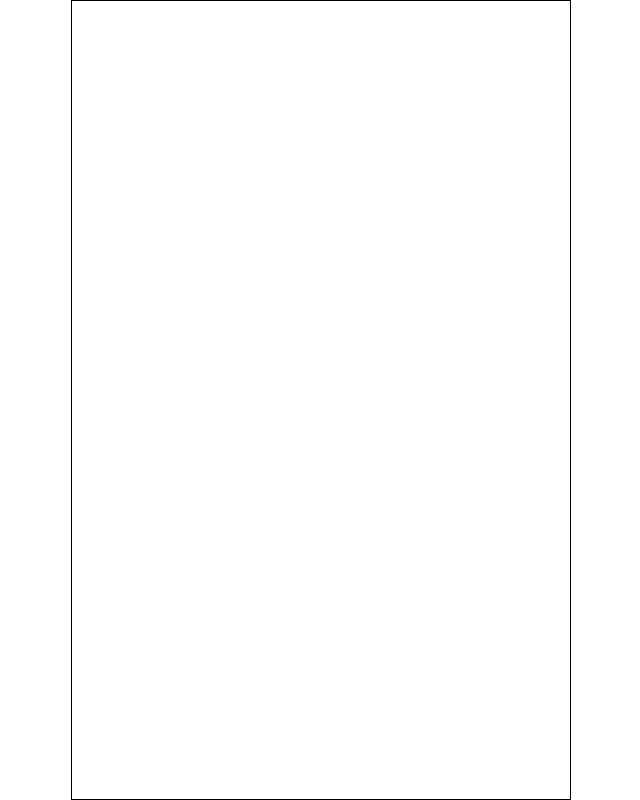
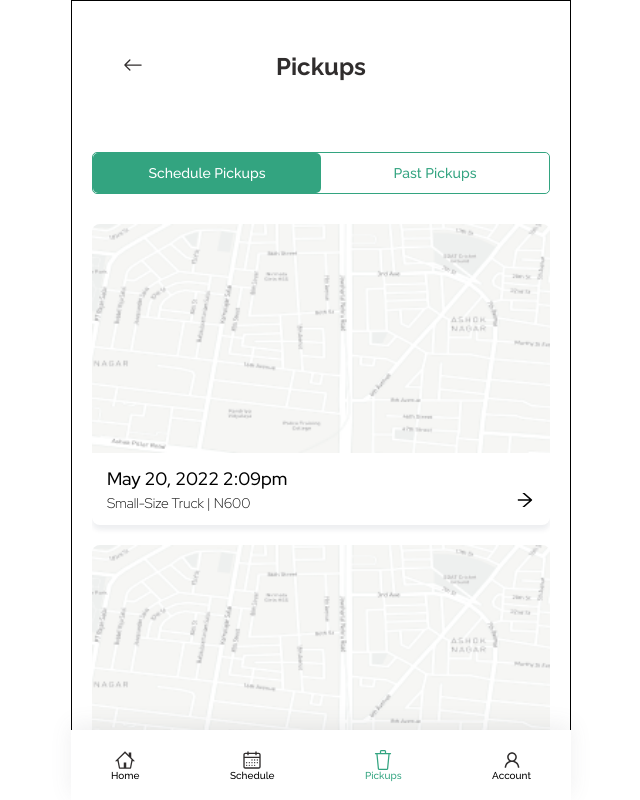
Before and after one commit to upgraded57/waste-mgt, a React (Vite) app: page /pickups in a window 1280 px wide. Before the commit this address had no page. Shown: the top 800 px of the page, without its empty margins (319-959 px from the left). Built offline with nearby package versions, Linux system fonts and the light colour scheme.

Commit message:
Added Notification and Pickup Page

```diff
--- a/index.html
+++ b/index.html
@@ -6,7 +6,7 @@
     <link rel="preconnect" href="https://fonts.googleapis.com" />
     <link rel="preconnect" href="https://fonts.gstatic.com" crossorigin />
     <link
-      href="https://fonts.googleapis.com/css2?family=Raleway:wght@500;600;700&family=Red+Hat+Display:wght@300&display=swap"
+      href="https://fonts.googleapis.com/css2?family=Raleway:wght@500;600;700&family=Red+Hat+Display:wght@300;500&display=swap"
       rel="stylesheet"
     />
     <title>Dustbin - Waste Management APP</title>
--- a/src/App.jsx
+++ b/src/App.jsx
@@ -1,6 +1,7 @@
 import React, { Suspense } from "react";
 import { BrowserRouter, Route, Routes } from "react-router-dom";
 import Loader from "./Components/Loader/Loader";
+
 const Onboarding = React.lazy(() => import("./Pages/Onboarding/Onboarding"));
 const Home = React.lazy(() => import("./Pages/Home/Home"));
 const Auth = React.lazy(() => import("./Pages/Auth/Auth"));
@@ -10,7 +11,11 @@ const PasswordRecovery = React.lazy(() =>
 const PasswordReset = React.lazy(() =>
   import("./Pages/PasswordReset/PasswordReset")
 );
+const Notifications = React.lazy(() =>
+  import("./Pages/Notifications/Notifications")
+);
 const Search = React.lazy(() => import("./Pages/Search/Search"));
+const Pickups = React.lazy(() => import("./Pages/Pickups/Pickups"));
 
 function App() {
   return (
@@ -65,6 +70,22 @@ function App() {
               </Suspense>
             }
           />
+          <Route
+            path="/notifications"
+            element={
+              <Suspense fallback={<Loader type="placeholder" />}>
+                <Notifications />
+              </Suspense>
+            }
+          />
+          <Route
+            path="/pickups"
+            element={
+              <Suspense fallback={<Loader type="placeholder" />}>
+                <Pickups />
+              </Suspense>
+            }
+          />
         </Routes>
       </BrowserRouter>
     </div>
--- a/src/Components/Navbar/Navbar.jsx
+++ b/src/Components/Navbar/Navbar.jsx
@@ -37,7 +37,7 @@ export default function Navbar() {
             ? "navbar__nav active"
             : "navbar__nav"
         }
-        // onClick={() => navigate("/pickups")}
+        onClick={() => navigate("/pickups")}
       >
         <SlTrash className="icon-sm" />
         <span>Pickups</span>
--- a/src/Components/Topbar/Topbar.jsx
+++ b/src/Components/Topbar/Topbar.jsx
@@ -3,10 +3,10 @@ import "./topbar.css";
 import { BsArrowLeft } from "react-icons/bs";
 
 export default function Topbar({ header }) {
-  // const navigate = useNavigate();
+  const navigate = useNavigate();
   return (
     <div className="topbar">
-      <div className="topbar__back-icon">
+      <div className="topbar__back-icon" onClick={() => navigate(-1)}>
         <BsArrowLeft className="icon-sm" />
       </div>
       <h1 className="h-300">{header}</h1>
--- a/src/Pages/Home/home.css
+++ b/src/Pages/Home/home.css
@@ -95,7 +95,7 @@
 .home__body-map {
   z-index: -1;
   width: 100%;
-  height: calc(100vh - 200px);
+  height: calc(100vh - 190px);
   overflow: scroll;
 }
 
@@ -117,3 +117,65 @@
   justify-content: center;
   box-shadow: 0px 5px 10px rgba(0, 0, 0, 0.3);
 }
+
+.home__recent-search {
+  position: absolute;
+  inset: 0;
+  top: 130px;
+  background: white;
+  padding-top: 70px;
+  transition: 0.3s;
+  transform-origin: top;
+  transform: scaleY(0);
+}
+
+.home__recent-search.active {
+  transform: scaleY(1);
+}
+
+.home__recent-search-top {
+  display: flex;
+  justify-content: space-between;
+  align-items: center;
+  margin-inline: auto;
+  width: 90%;
+  padding-bottom: 10px;
+  border-bottom: 1px solid #c4c4c4;
+}
+
+.home__recent-search-top p {
+  color: #302d2d;
+  font-family: "Raleway", sans-serif;
+  font-size: 16px;
+  font-weight: 500;
+}
+
+.home__recent-search-top span {
+  color: var(--pry-clr);
+  font-family: "Raleway", sans-serif;
+  font-size: 14px;
+  font-weight: 500;
+}
+
+.home__recent-search-list {
+  padding: 20px 4%;
+}
+
+.home__recent-search-list ul {
+  list-style: none;
+}
+
+.home__recent-search-list ul li {
+  display: flex;
+  align-items: center;
+  justify-content: space-between;
+  color: #5c5c5c;
+  font-family: "Raleway", sans-serif;
+  font-size: 14px;
+  font-weight: 500;
+  padding-block: 10px;
+}
+
+.home__recent-search-list ul li .icon {
+  font-size: 18px;
+}
--- /dev/null
+++ b/src/Pages/Notifications/Notification.jsx
@@ -0,0 +1,21 @@
+import "./notifications.css";
+
+export default function Notification({ header, icon }) {
+  return (
+    <div className="notification">
+      <div className="notification-header">
+        <div className="notification-header-icon">
+          <span className="icon">{icon}</span>
+        </div>
+        <h3 className="h-100">{header}</h3>
+      </div>
+      <div className="notification-body">
+        <p>
+          Lorem ipsum dolor sit amet consectetur adipisicing elit. Animi
+          incidunt, maxime officiis molestias dolores velit.
+        </p>
+        <div className="notification-body-time">30m</div>
+      </div>
+    </div>
+  );
+}
--- /dev/null
+++ b/src/Pages/Notifications/Notifications.jsx
@@ -0,0 +1,25 @@
+import React from "react";
+import Topbar from "../../Components/Topbar/Topbar";
+import Notification from "./Notification";
+import { BsTruck } from "react-icons/bs";
+import { CiWallet } from "react-icons/ci";
+
+export default function Notifications() {
+  return (
+    <>
+      <Topbar header="Notifications" />
+      <div className="notifications">
+        <Notification
+          header="Your trash truck has arrived"
+          icon={<BsTruck />}
+        />
+        <Notification header="Payment Verified" icon={<CiWallet />} />
+        <Notification
+          header="Have you taken your trash out today?"
+          icon={<BsTruck />}
+        />
+        <Notification header="Payment Verified" icon={<CiWallet />} />
+      </div>
+    </>
+  );
+}
--- /dev/null
+++ b/src/Pages/Notifications/notifications.css
@@ -0,0 +1,50 @@
+.notifications {
+  padding: 4%;
+}
+
+.notification {
+  display: flex;
+  flex-direction: column;
+  gap: 10px;
+  margin-bottom: 30px;
+}
+
+.notification-header {
+  display: flex;
+  align-items: center;
+  gap: 10px;
+}
+
+.notification-header-icon {
+  display: flex;
+  align-items: center;
+  justify-content: center;
+  width: 28px;
+  height: 28px;
+  background: rgba(51, 164, 128, 0.2);
+  border-radius: 5px;
+}
+
+.notification-header-icon .icon {
+  font-size: 18px;
+  color: rgba(51, 164, 128, 1);
+  display: flex;
+}
+
+.notification-body {
+  display: flex;
+  align-items: flex-end;
+  gap: 10px;
+}
+
+.notification-body p {
+  font-family: "Red Hat Display", sans-serif;
+  font-size: 14px;
+  font-weight: 300;
+}
+
+.notification-body-time {
+  font-family: "Red Hat Display", sans-serif;
+  font-size: 12px;
+  font-weight: 500;
+}
--- /dev/null
+++ b/src/Pages/Pickups/PickupItem.jsx
@@ -0,0 +1,22 @@
+import "./pickups.css";
+import mapImg from "../../assets/images/maps.png";
+import { AiOutlineArrowRight } from "react-icons/ai";
+
+export default function PickupItem() {
+  return (
+    <div className="pickup">
+      <div className="pickup__map-img">
+        <img src={mapImg} alt="" />
+      </div>
+      <div className="pickup__content">
+        <h2>May 20, 2022 2:09pm</h2>
+        <div className="pickup__content-desc">
+          <p>Small-Size Truck | N600</p>
+          <span className="icon">
+            <AiOutlineArrowRight />
+          </span>
+        </div>
+      </div>
+    </div>
+  );
+}
--- /dev/null
+++ b/src/Pages/Pickups/Pickups.jsx
@@ -0,0 +1,65 @@
+import "./pickups.css";
+import Navbar from "./../../Components/Navbar/Navbar";
+import Topbar from "./../../Components/Topbar/Topbar";
+import PickupItem from "./PickupItem";
+
+import historyImg from "../../assets/images/note.png";
+
+export default function Pickups() {
+  const screenLeft = (e) => {
+    document.querySelector(".pickups__screens").style.left = "0";
+    const past = document.querySelector(".past");
+    if (!e.target.classList.contains("active")) {
+      e.target.classList.add("active");
+    }
+    if (past.classList.contains("active")) {
+      past.classList.remove("active");
+    }
+  };
+
+  const screenRight = (e) => {
+    document.querySelector(".pickups__screens").style.left = "-100%";
+    if (!e.target.classList.contains("active")) {
+      e.target.classList.add("active");
+    }
+    const schedule = document.querySelector(".schedule");
+    if (schedule.classList.contains("active")) {
+      schedule.classList.remove("active");
+    }
+  };
+  return (
+    <>
+      <Topbar header="Pickups" />
+      <div className="pickups">
+        <div className="pickups__nav">
+          <span className="active schedule" onClick={screenLeft}>
+            Schedule Pickups
+          </span>
+          <span onClick={screenRight} className="past">
+            Past Pickups
+          </span>
+        </div>
+        <div className="pickups__container">
+          <div className="pickups__screens">
+            <div className="pickups__screen">
+              <PickupItem />
+              <PickupItem />
+              <PickupItem />
+              <PickupItem />
+            </div>
+            <div className="pickups__screen">
+              <div className="pickups__screen-history">
+                <img src={historyImg} alt="" />
+                <h2 className="h-200">No History yet</h2>
+                <p className="text-body">
+                  You don’t have any active pickups history yet.
+                </p>
+              </div>
+            </div>
+          </div>
+        </div>
+      </div>
+      <Navbar />
+    </>
+  );
+}
--- /dev/null
+++ b/src/Pages/Pickups/pickups.css
@@ -0,0 +1,113 @@
+.pickups {
+  padding: 4%;
+}
+
+.pickups__nav {
+  width: 100%;
+  height: 42px;
+  border-radius: 5px;
+  border: 1px solid var(--pry-clr);
+  display: flex;
+  align-items: center;
+  /* justify-content: space-evenly; */
+}
+
+.pickups__nav span {
+  flex-basis: 50%;
+  display: flex;
+  align-items: center;
+  justify-content: center;
+  background: white;
+  height: 100%;
+  color: var(--pry-clr);
+  border-radius: 5px;
+  font-family: "Raleway", sans-serif;
+  font-size: 14px;
+  font-weight: 500;
+  transition: 0.3s ease-in;
+}
+
+.pickups__nav span.active {
+  background: var(--pry-clr);
+  color: white;
+}
+
+.pickups__container {
+  max-width: 100vw;
+  height: 100%;
+  overflow: hidden;
+}
+
+.pickups__screens {
+  display: flex;
+  transition: 0.3s ease-in;
+  width: 100%;
+  height: 100%;
+  position: relative;
+  left: 0;
+}
+
+.pickups__screen {
+  min-width: 100%;
+  flex-basis: 1;
+  margin-top: 30px;
+  margin-bottom: 80px;
+}
+
+.pickup {
+  margin-bottom: 20px;
+  border-radius: 8px;
+  box-shadow: 0px 5px 5px rgba(14, 31, 53, 0.07);
+  overflow: hidden;
+}
+
+.pickup__map-img {
+  width: 100%;
+  aspect-ratio: 2/1;
+}
+
+.pickup__map-img img {
+  width: 100%;
+  height: 100%;
+  object-fit: cover;
+}
+
+.pickup__content {
+  padding: 10px 15px;
+}
+
+.pickup__content h2 {
+  font-family: "Red Hat Display", sans-serif;
+  font-size: 18px;
+  font-weight: 500;
+}
+
+.pickup__content-desc {
+  display: flex;
+  align-items: center;
+  justify-content: space-between;
+}
+
+.pickup__content-desc p {
+  font-family: "Red Hat Display", sans-serif;
+  font-size: 14px;
+  font-weight: 300;
+}
+
+.pickup__content-desc .icon {
+  font-size: 20px;
+}
+
+.pickups__screen-history {
+  position: relative;
+  left: 50%;
+  transform: translateX(-50%);
+  width: 80%;
+  text-align: center;
+  top: 5vh;
+  line-height: 2rem;
+}
+
+.pickups__screen-history img {
+  margin-bottom: 40px;
+}
```
Also changed, not shown: src/Pages/Home/Home.jsx (+39 -0 lines), src/assets/images/maps.png (added).
